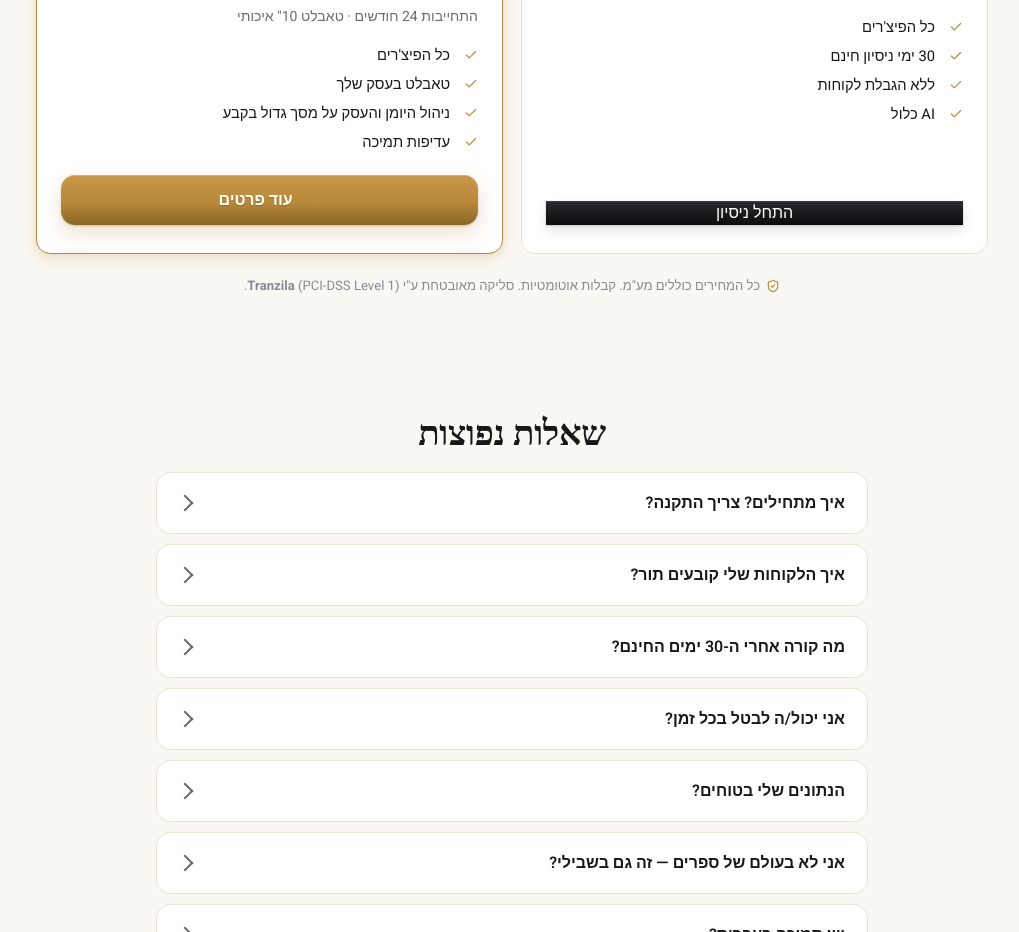
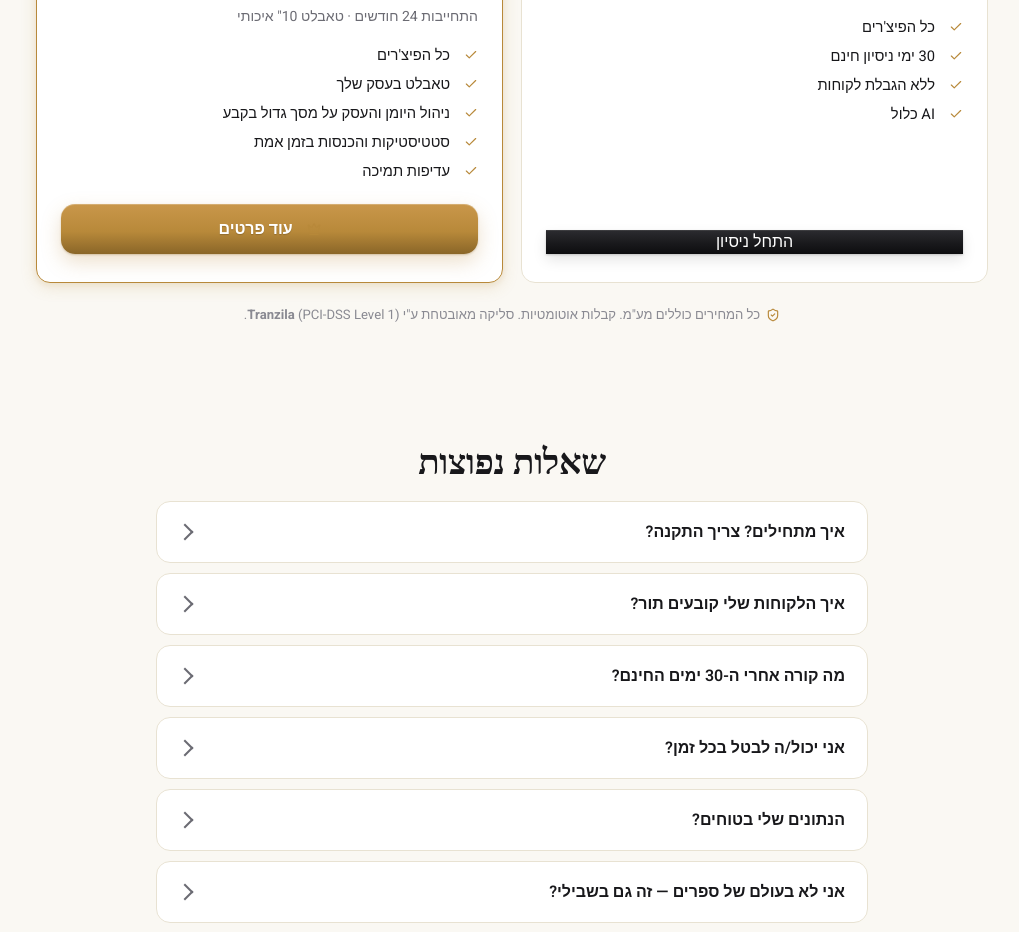
Before and after one commit to yossigidi/barbershop-app, a React (Vite) app: page / in a window 1280 px wide. Shown: the part 2000-2932 px from the top of the page, without its empty margins (128-1147 px from the left). Built offline with nearby package versions, Linux system fonts and the light colour scheme; no server answers; a web font is replaced by a local one.

Commit message:
HomePage: add real-time stats/revenue bullet to Studio plan listing

```diff
--- a/src/pages/HomePage.jsx
+++ b/src/pages/HomePage.jsx
@@ -225,6 +225,7 @@ export default function HomePage() {
                 <li><Check size={14} className="icon-inline" />כל הפיצ'רים</li>
                 <li><Check size={14} className="icon-inline" />טאבלט בעסק שלך</li>
                 <li><Check size={14} className="icon-inline" />ניהול היומן והעסק על מסך גדול בקבע</li>
+                <li><Check size={14} className="icon-inline" />סטטיסטיקות והכנסות בזמן אמת</li>
                 <li><Check size={14} className="icon-inline" />עדיפות תמיכה</li>
               </ul>
               <button
@@ -354,6 +355,7 @@ export default function HomePage() {
               <li><Check size={14} className="icon-inline" />טאבלט 10" איכותי לעסק (במתנה)</li>
               <li><Check size={14} className="icon-inline" />כל הפיצ'רים של Pro — בלי הגבלה</li>
               <li><Check size={14} className="icon-inline" />ניהול היומן, התורים והלקוחות במסך גדול קבוע בעסק</li>
+              <li><Check size={14} className="icon-inline" />סטטיסטיקות, הכנסות והוצאות בזמן אמת</li>
               <li><Check size={14} className="icon-inline" />עדיפות בתמיכה</li>
               <li><Check size={14} className="icon-inline" />30 ימי ניסיון חינם לפני שמתחיל החיוב</li>
             </ul>
```
